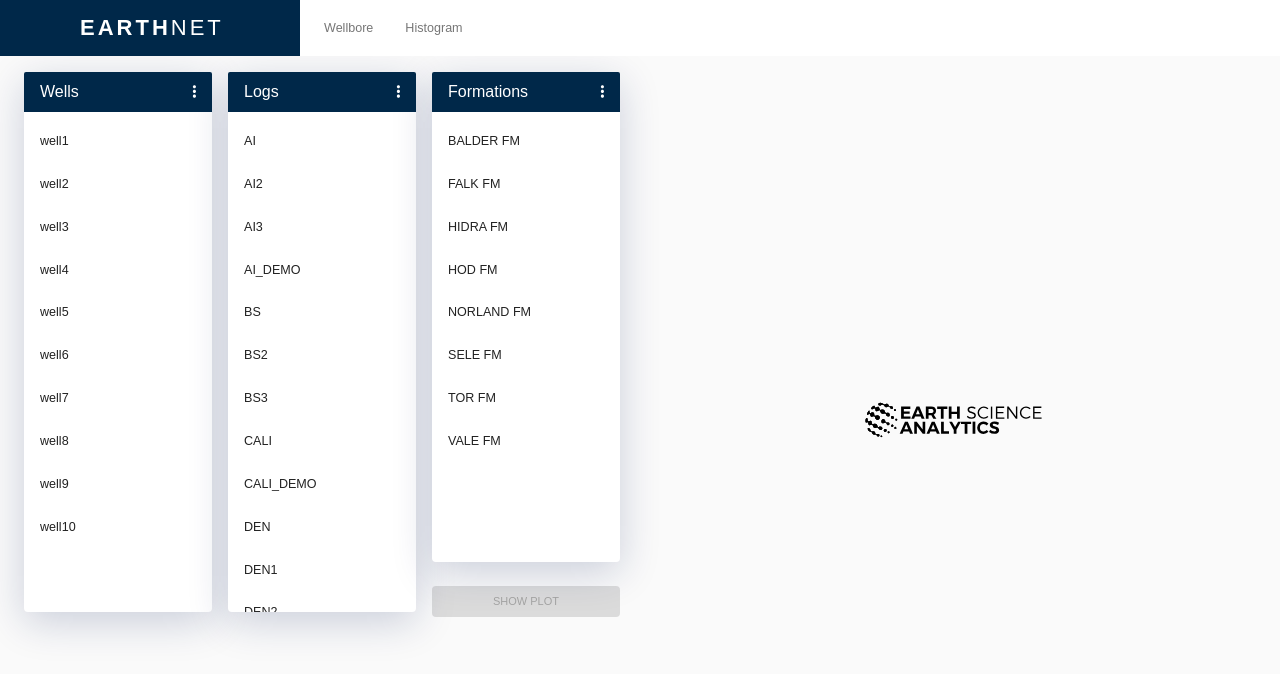
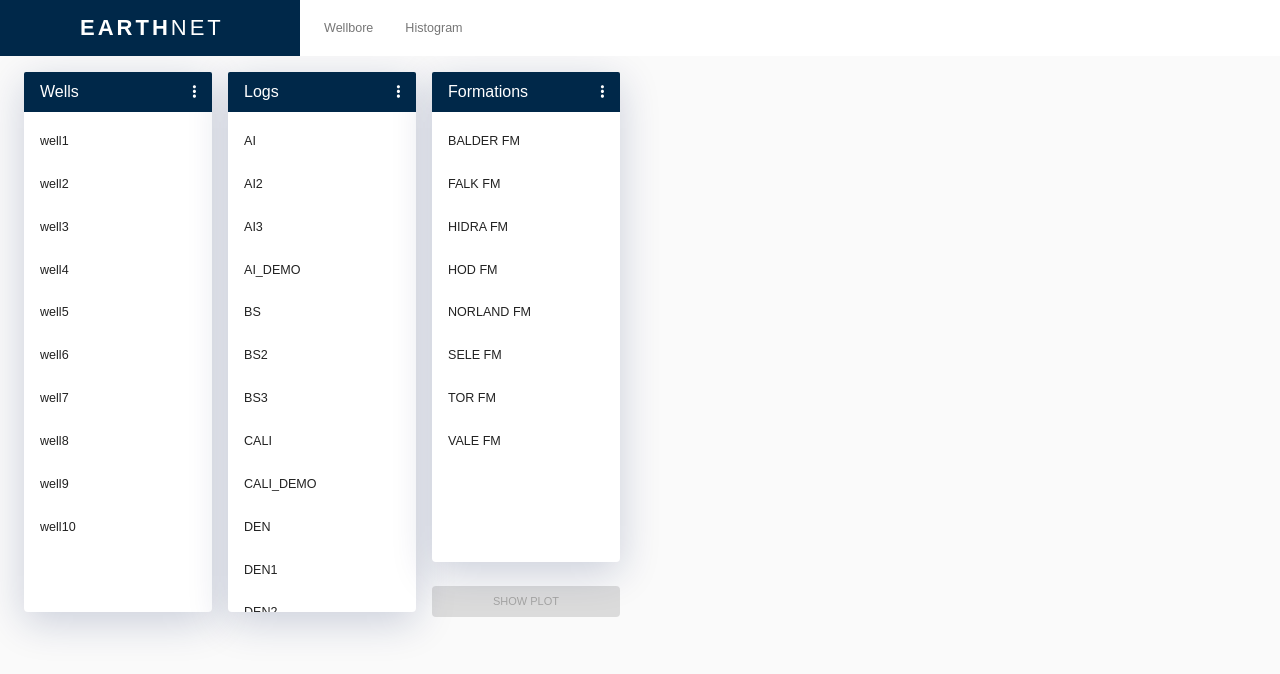
Before and after one commit to chara-b/Esa-dokimastiko, a React (Create React App) app: page /wellbore in a window 1280 px wide. Shown: the top 674 px of the page. Built offline with nearby package versions, Linux system fonts and the light colour scheme; data requests are answered from the project's data file.

Commit message:
plot displayed

```diff
--- a/src/earthnet/Wellbore.js
+++ b/src/earthnet/Wellbore.js
@@ -1,4 +1,5 @@
 import React, { useState, useEffect }  from 'react';
+import ReactDOM from 'react-dom';
 import Dashboard from '../layouts/Dashboard/Dashboard';
 import EsaList from '../layouts/components/EsaList/EsaList';
 import EsaButton from '../layouts/components/EsaButton/EsaButton';
@@ -52,7 +53,7 @@ export default function Wellbore() {
   const [Logs, setLogs] = useState([]);
   const [Formations, setFormations] = useState([]);
   const [plot, setPlot] = useState([]); // holds the data to be passed in the plot
-  const [plotView, setPlotView] = useState(''); // holds the final html string of the plot
+  const [plotView, setPlotView] = useState(); // holds the final html string of the plot
  // const [showPlotSwitch, setshowPlotSwitch] = useState('visible'); // this acts like an on/off switch
   const [activateButton, setActivateButton] = useState(true);
 
@@ -86,7 +87,9 @@ export default function Wellbore() {
     .catch(function (error) {
 	      console.log(error);
     })
-  }, []);
+
+    ReactDOM.render(plotView, document.getElementById('plot'));
+  }, [plotView]);
 
   const handleSelectWells = (value)  => {
       const currentIndex = selectedOptionsWells.indexOf(value);
@@ -156,9 +159,10 @@ const handleSelectFormations = (value)  => {
 	    }
     }).then(plot => {
       setPlot(plot);
-      setPlotView(`<Plot data={[{ x: ${plot[0].x}, y: ${plot[0].y}, type: 'scatter', marker: {color: 'red'},},]} layout={ {width: 320, height: 240, title: 'A Fancy Plot'} } />`);
+      setPlotView(<Plot data={[{ x: plot[0].x, y: plot[0].y, type: 'scatter', marker: {color: 'red'},},]} layout={ {width: 320, height: 240, title: 'A Fancy Plot'}}/>);
       //document.getElementById("plot").innerHTML = plotView;
       //setshowPlotSwitch('hidden');
+
     })
     .catch(function (error) {
       console.log(error);
@@ -233,9 +237,11 @@ const handleSelectFormations = (value)  => {
               </Grid>
 
               <Grid item xs={12} md={6} container spacing={0} style={{marginLeft: '16px'}}>
-                <div className={classes.logoContainer} id="plot">
+              <div id="plot">
+                <div className={classes.logoContainer}>
                   <EsaLogo />
                 </div>
+              </div>
               </Grid>
       </Grid>
     </Dashboard>
```
